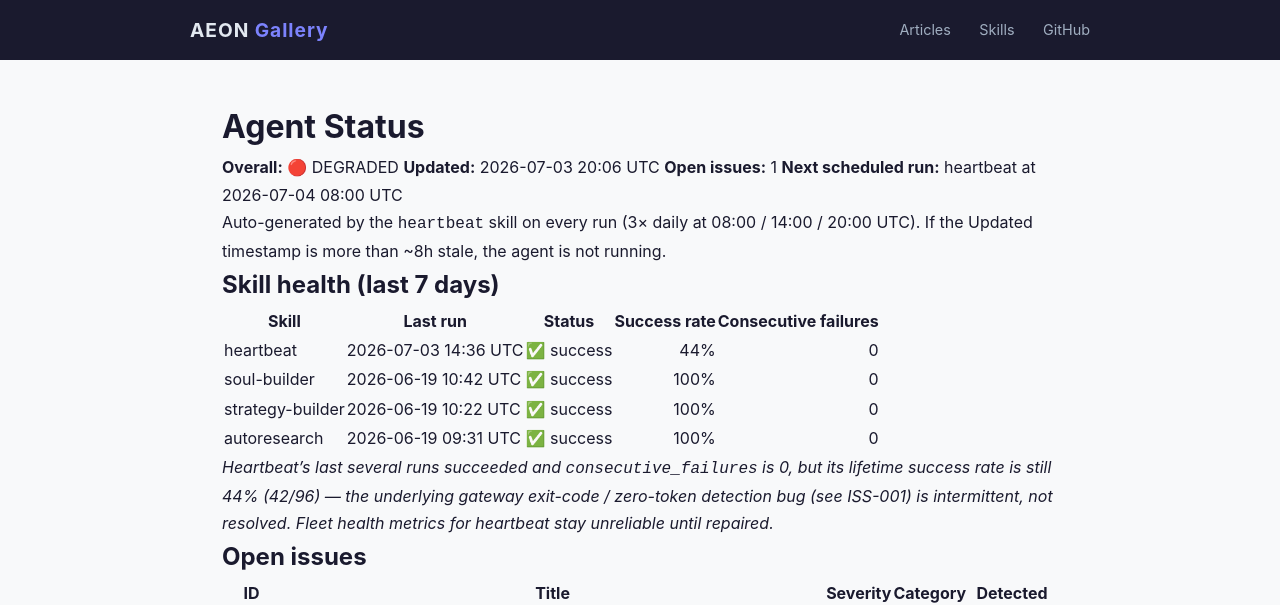
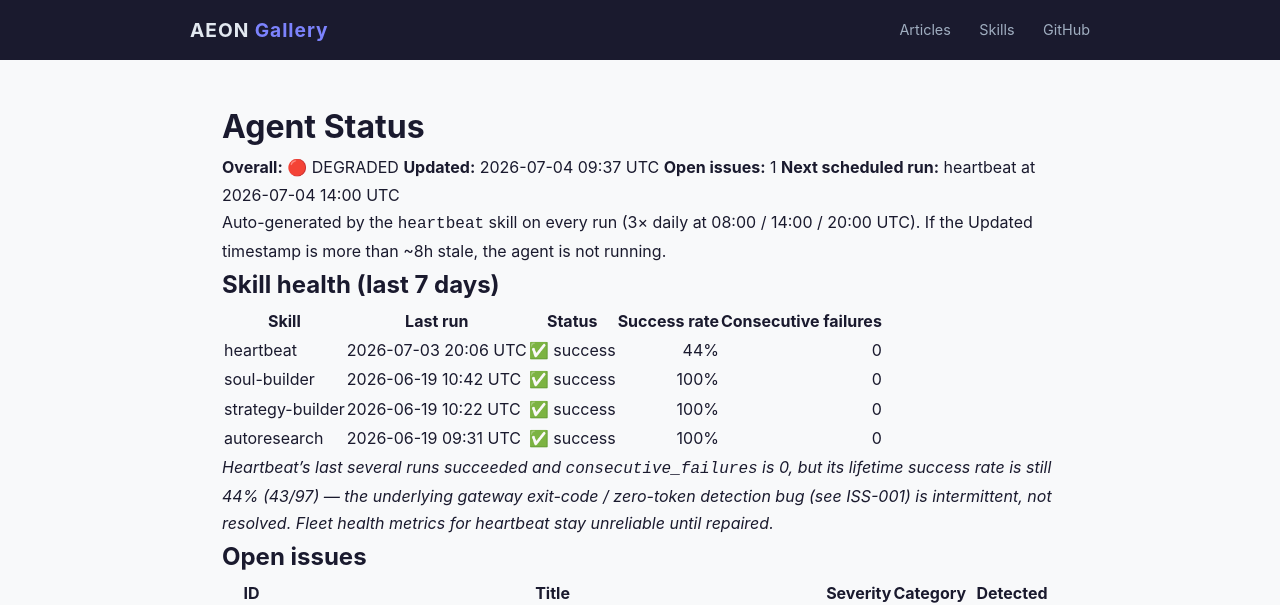
Before and after one commit to RickCrosschain/aeon, a Jekyll site: the page built from docs/status.md, in a window 1280 px wide. Shown: the top 605 px of the page. Built offline with Jekyll 4.4.1, drawn with Linux system fonts in a browser that asks for light colours.

Commit message:
chore(heartbeat): auto-commit 2026-07-04

```diff
--- a/docs/status.md
+++ b/docs/status.md
@@ -7,9 +7,9 @@ permalink: /status/
 # Agent Status
 
 **Overall:** 🔴 DEGRADED
-**Updated:** 2026-07-03 20:06 UTC
+**Updated:** 2026-07-04 09:37 UTC
 **Open issues:** 1
-**Next scheduled run:** heartbeat at 2026-07-04 08:00 UTC
+**Next scheduled run:** heartbeat at 2026-07-04 14:00 UTC
 
 Auto-generated by the `heartbeat` skill on every run (3× daily at 08:00 / 14:00 / 20:00 UTC). If the Updated timestamp is more than ~8h stale, the agent is not running.
 
@@ -17,12 +17,12 @@ Auto-generated by the `heartbeat` skill on every run (3× daily at 08:00 / 14:00
 
 | Skill | Last run | Status | Success rate | Consecutive failures |
 |-------|----------|--------|-------------:|---------------------:|
-| heartbeat | 2026-07-03 14:36 UTC | ✅ success | 44% | 0 |
+| heartbeat | 2026-07-03 20:06 UTC | ✅ success | 44% | 0 |
 | soul-builder | 2026-06-19 10:42 UTC | ✅ success | 100% | 0 |
 | strategy-builder | 2026-06-19 10:22 UTC | ✅ success | 100% | 0 |
 | autoresearch | 2026-06-19 09:31 UTC | ✅ success | 100% | 0 |
 
-_Heartbeat's last several runs succeeded and `consecutive_failures` is 0, but its lifetime success rate is still 44% (42/96) — the underlying gateway exit-code / zero-token detection bug (see ISS-001) is intermittent, not resolved. Fleet health metrics for heartbeat stay unreliable until repaired._
+_Heartbeat's last several runs succeeded and `consecutive_failures` is 0, but its lifetime success rate is still 44% (43/97) — the underlying gateway exit-code / zero-token detection bug (see ISS-001) is intermittent, not resolved. Fleet health metrics for heartbeat stay unreliable until repaired._
 
 ## Open issues
 
--- a/memory/token-usage.csv
+++ b/memory/token-usage.csv
@@ -45,3 +45,4 @@ date,skill,model,input_tokens,output_tokens,cache_read,cache_creation
 2026-07-03,heartbeat,claude-opus-4-8,2098,4819,419209,57622
 2026-07-03,heartbeat,claude-opus-4-8,2096,3898,366157,55367
 2026-07-03,heartbeat,claude-opus-4-8,2098,5588,431719,57909
+2026-07-04,heartbeat,claude-opus-4-8,2320,4498,499487,40003
```
Also changed, not shown: memory/logs/2026-07-04.md (added, +16 -0 lines), .outputs/heartbeat.md.
